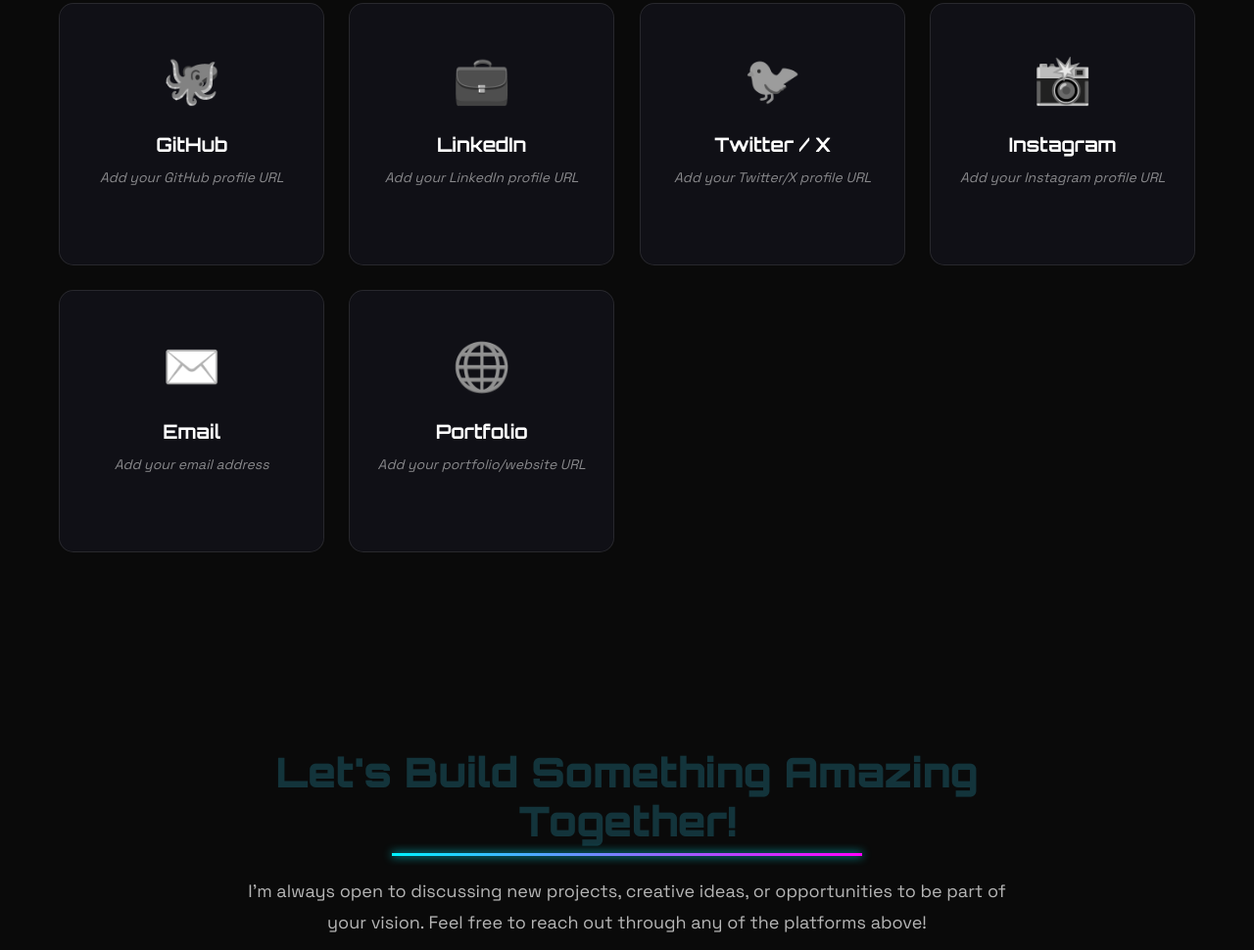
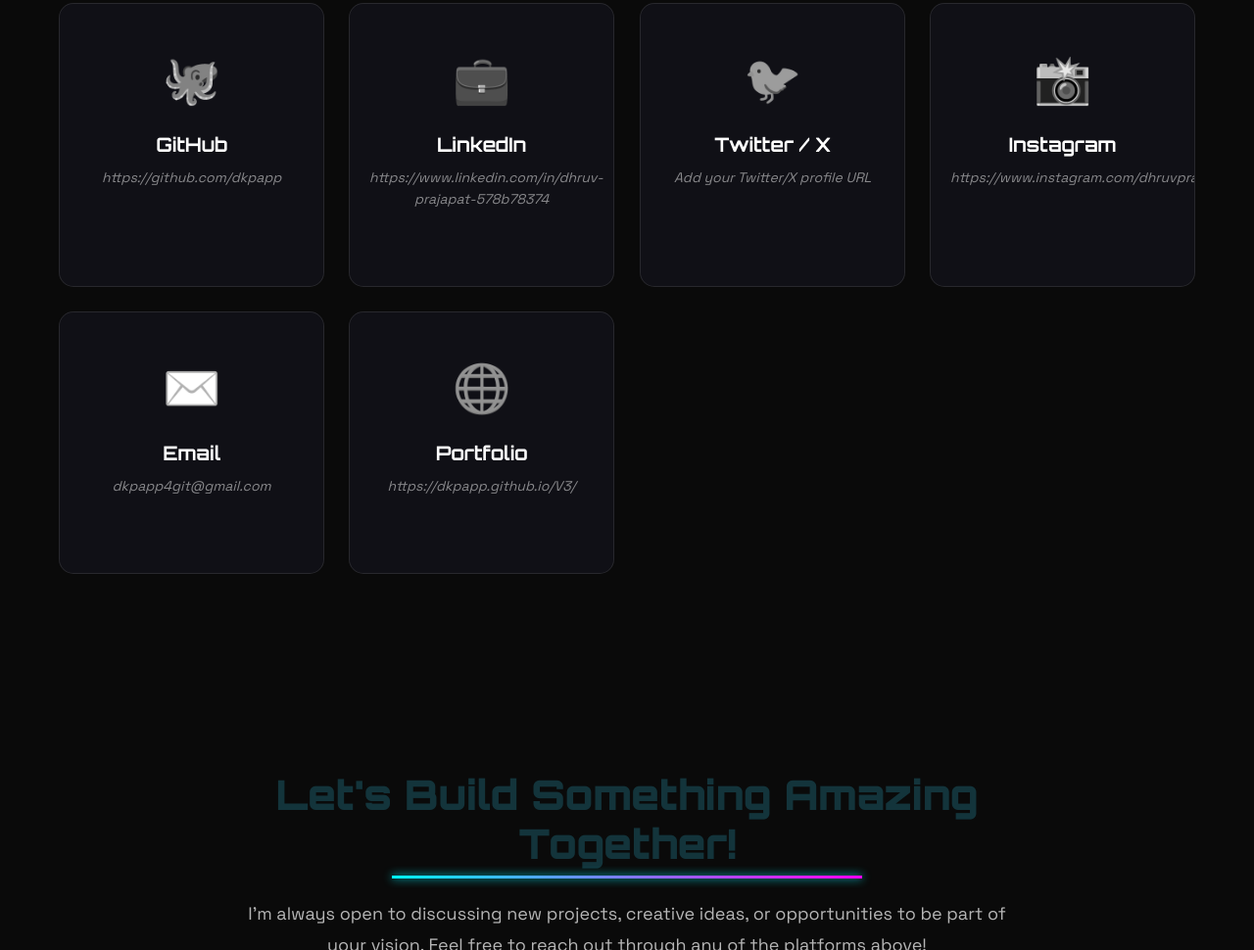
Before and after one commit to dkpapp/V3, a plain HTML site: page index.html in a window 1280 px wide. Shown: the part 3889-4859 px from the top of the page at 98% size. Drawn offline with Linux system fonts and the light colour scheme.

Commit message:
Update index.html

```diff
--- a/index.html
+++ b/index.html
@@ -324,7 +324,7 @@
                         <div class="card-glow"></div>
                         <div class="social-icon">🐙</div>
                         <h3 class="social-name">GitHub</h3>
-                        <p class="social-placeholder">Add your GitHub profile URL</p>
+                        <p class="social-placeholder">https://github.com/dkpapp</p>
                         <div class="social-hover-text">View Profile →</div>
                     </div>
                 </div>
@@ -335,7 +335,7 @@
                         <div class="card-glow"></div>
                         <div class="social-icon">💼</div>
                         <h3 class="social-name">LinkedIn</h3>
-                        <p class="social-placeholder">Add your LinkedIn profile URL</p>
+                        <p class="social-placeholder">https://www.linkedin.com/in/dhruv-prajapat-578b78374</p>
                         <div class="social-hover-text">Connect →</div>
                     </div>
                 </div>
@@ -357,7 +357,7 @@
                         <div class="card-glow"></div>
                         <div class="social-icon">📸</div>
                         <h3 class="social-name">Instagram</h3>
-                        <p class="social-placeholder">Add your Instagram profile URL</p>
+                        <p class="social-placeholder">https://www.instagram.com/dhruvprajapat.git</p>
                         <div class="social-hover-text">View →</div>
                     </div>
                 </div>
@@ -368,7 +368,7 @@
                         <div class="card-glow"></div>
                         <div class="social-icon">✉️</div>
                         <h3 class="social-name">Email</h3>
-                        <p class="social-placeholder">Add your email address</p>
+                        <p class="social-placeholder">dkpapp4git@gmail.com</p>
                         <div class="social-hover-text">Send Email →</div>
                     </div>
                 </div>
@@ -379,7 +379,7 @@
                         <div class="card-glow"></div>
                         <div class="social-icon">🌐</div>
                         <h3 class="social-name">Portfolio</h3>
-                        <p class="social-placeholder">Add your portfolio/website URL</p>
+                        <p class="social-placeholder">https://dkpapp.github.io/V3/</p>
                         <div class="social-hover-text">Visit →</div>
                     </div>
                 </div>
```
